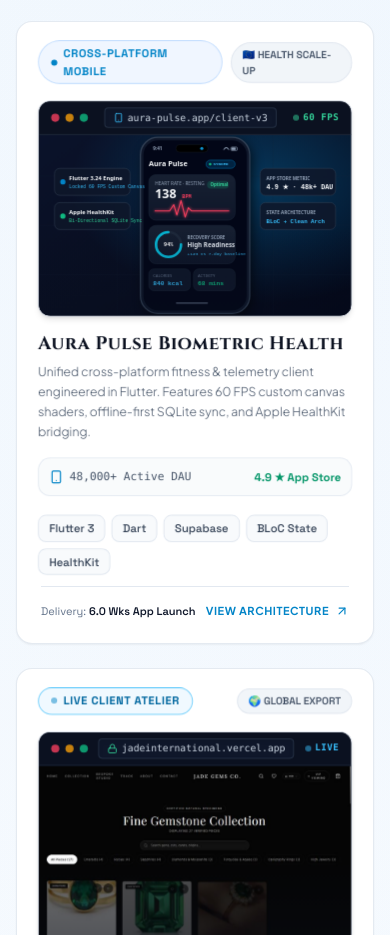
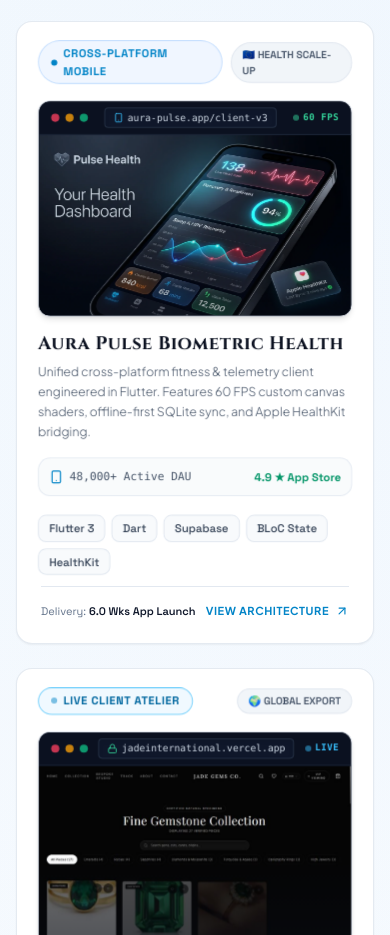
Before and after one commit to kingmhz/mohammad-hasan-portfolio, a website: page index.html in a window 390 px wide. Shown: the part 2180-3115 px from the top of the page. Drawn offline with nearby package versions, Linux system fonts and the light colour scheme; animation ran at ten frames a second.

Commit message:
feat(projects): upgrade Aura Pulse Biometric Health thumbnail with premium high-resolution dark mobile UI

```diff
--- a/assets/js/app.js
+++ b/assets/js/app.js
@@ -861,7 +861,7 @@ document.addEventListener('DOMContentLoaded', () => {
       subtitle: 'Unified Cross-Platform Biometric Telemetry & Fitness Client',
       tag: 'Cross-Platform Mobile',
       region: 'EU Health Scale-Up',
-      image: 'assets/images/project2.svg',
+      image: 'assets/images/aura-pulse-ui.webp',
       challenge: 'Wearable sensor telemetry caused severe device battery drain and jittery frame rates when rendering continuous heart-rate ECG waveforms and multi-ring activity metrics simultaneously.',
       solution: 'Architected a custom Flutter 3 rendering engine utilizing hardware-accelerated Skia shaders for locked 60 FPS charts, coupled with bi-directional SQLite offline sync and native Apple HealthKit / Google Health Connect bridges.',
       stack: ['Flutter 3.24', 'Dart', 'BLoC Pattern', 'SQLite Sync', 'HealthKit', 'Skia Shaders'],
--- a/index.html
+++ b/index.html
@@ -702,7 +702,7 @@
 
               <!-- Interface Preview -->
               <div class="relative flex-1 w-full overflow-hidden bg-slate-950">
-                <img src="assets/images/project2.svg" alt="Aura Pulse Mobile Interface" class="w-full h-full object-cover object-center group-hover:scale-105 transition-transform duration-700 ease-out" loading="lazy" decoding="async">
+                <img src="assets/images/aura-pulse-ui.webp" alt="Aura Pulse Mobile Biometric Health Interface" class="w-full h-full object-cover object-center group-hover:scale-105 transition-transform duration-700 ease-out" loading="lazy" decoding="async">
                 <div class="absolute inset-0 bg-gradient-to-t from-slate-950/30 via-transparent to-transparent pointer-events-none"></div>
               </div>
             </div>
```
Also changed, not shown: assets/images/aura-pulse-ui.jpg (added), assets/images/aura-pulse-ui.webp (added), assets/images/project2.svg (deleted).
